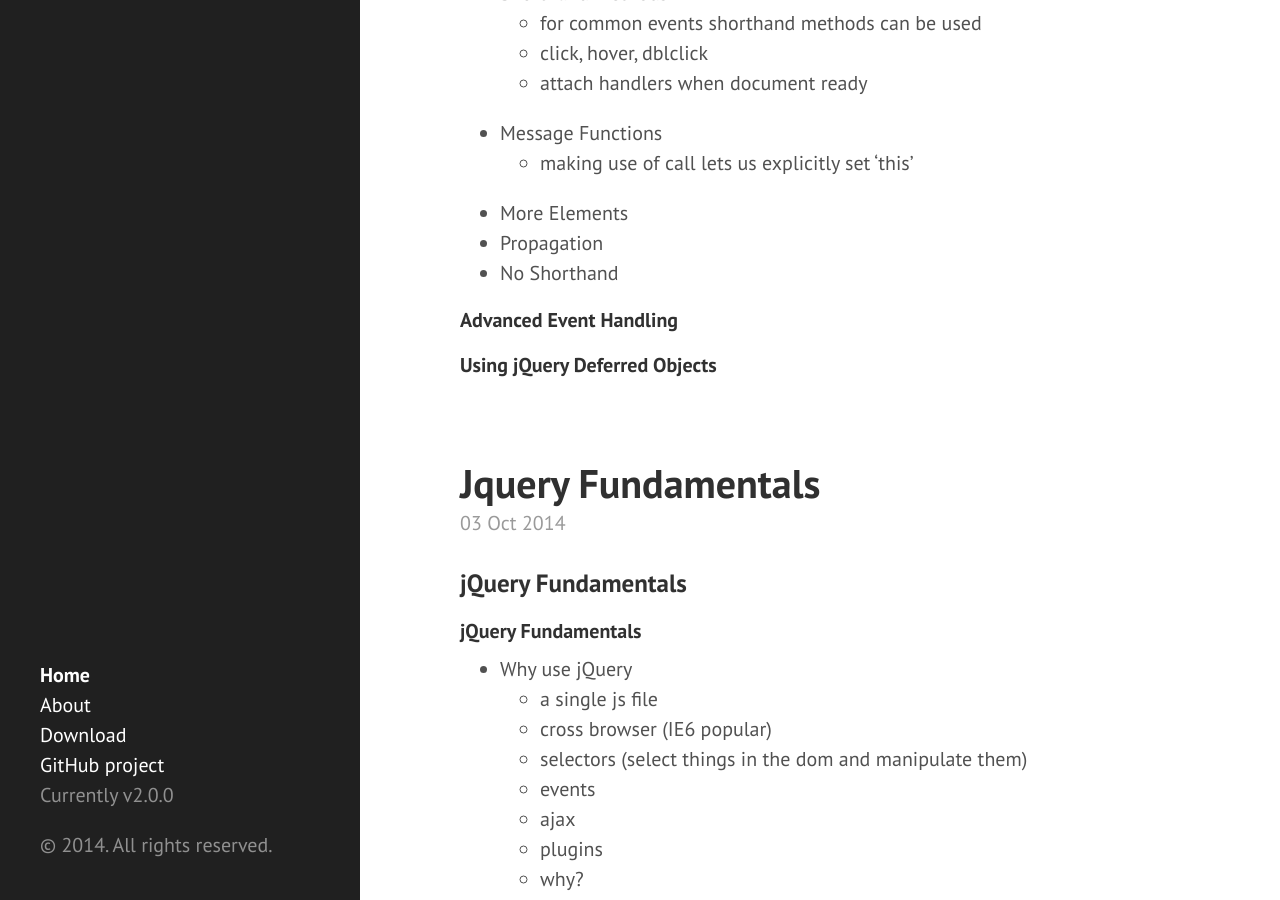
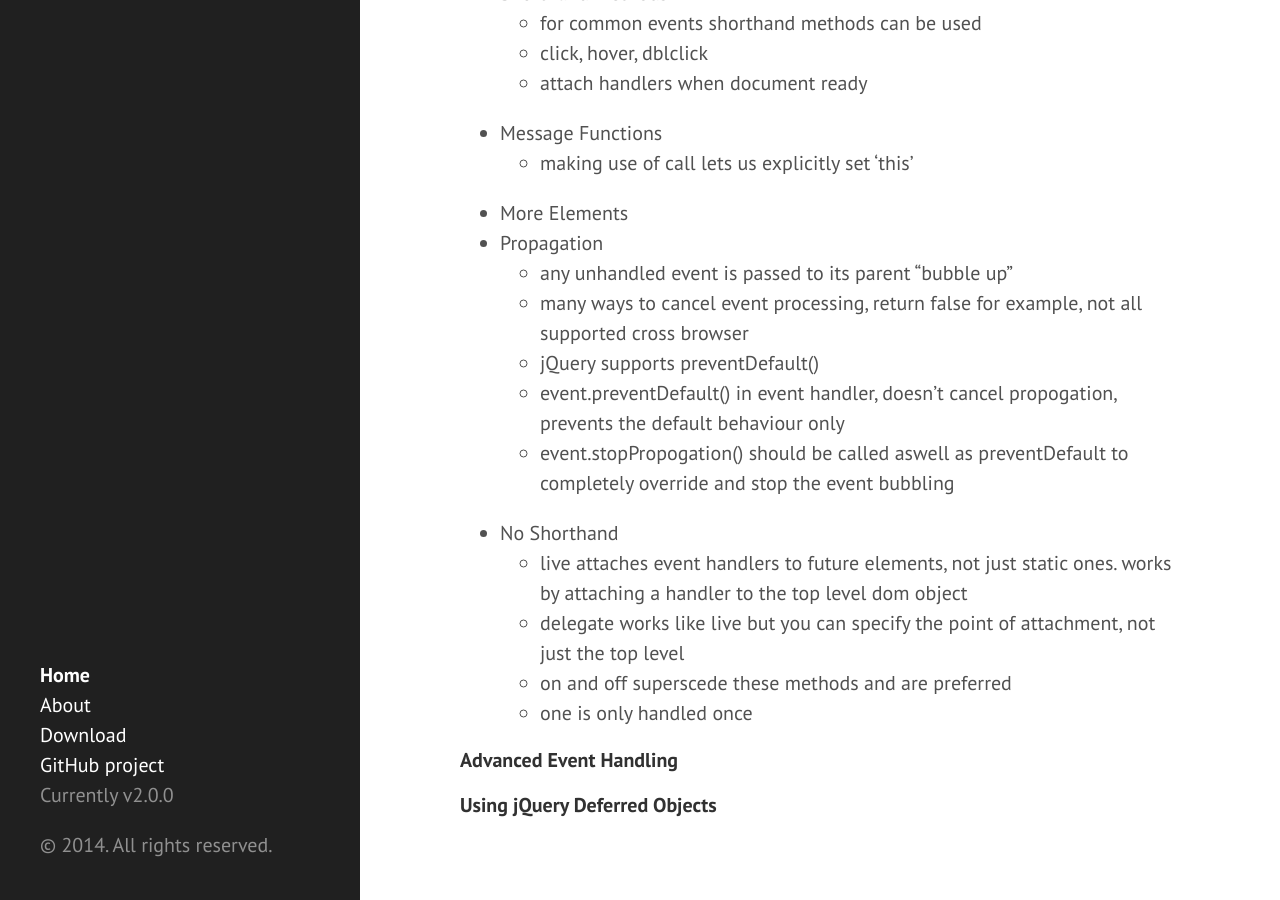
Before and after one commit to eneiand/eneiand.github.io, a Jekyll site: the page built from index.html, in a window 1280 px wide and 900 px high, scrolled down 1779 px. Built offline with Jekyll 4.4.1, drawn with Linux system fonts in a browser that asks for light colours; Markdown is read by kramdown in place of the engine named in the settings; the list of posts is cut into pages by our own code.

Commit message:
Update 2014-10-09-advanced-javascript-and-jQuery.md

```diff
--- a/_posts/2014-10-09-advanced-javascript-and-jQuery.md
+++ b/_posts/2014-10-09-advanced-javascript-and-jQuery.md
@@ -54,8 +54,16 @@
   * making use of call lets us explicitly set 'this'
 * More Elements
 * Propagation
+  * any unhandled event is passed to its parent "bubble up"
+  * many ways to cancel event processing, return false for example, not all supported cross browser
+  * jQuery supports preventDefault()
+  * event.preventDefault() in event handler, doesn't cancel propogation, prevents the default behaviour only
+  * event.stopPropogation() should be called aswell as preventDefault to completely override and stop the event bubbling
 * No Shorthand
-
+  * live attaches event handlers to future elements, not just static ones. works by attaching a handler to the top level dom object
+  * delegate works like live but you can specify the point of attachment, not just the top level
+  * on and off superscede these methods and are preferred
+  * one is only handled once
 
 #### Advanced Event Handling
 
```
